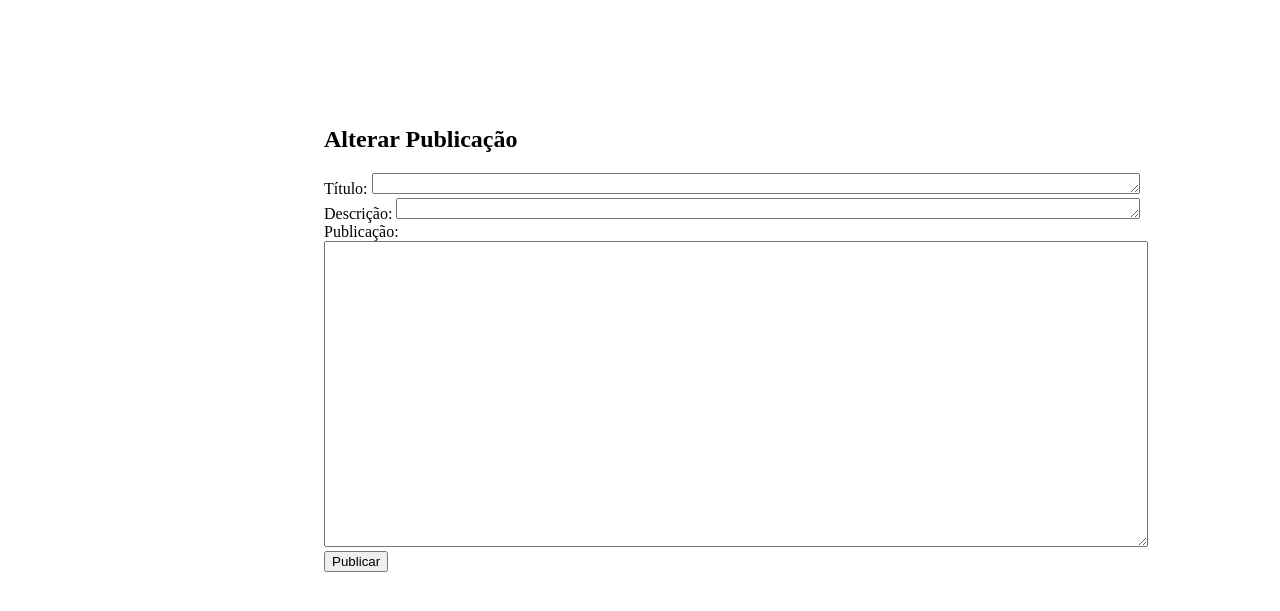
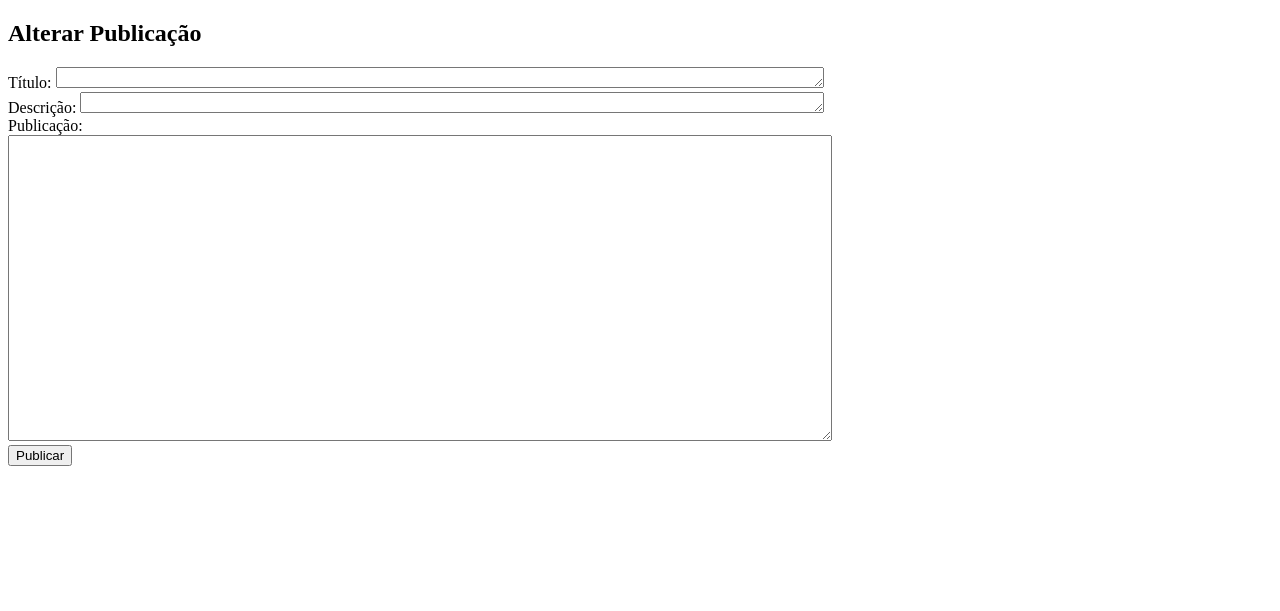
Before and after one commit to AlanLucasSC/ProgWeb-Blog, a PHP site: page /Funcoes/AlterarPost.php?id=1 in a window 1280 px wide. Shown: the top 611 px of the page. Run offline with PHP 8.4, Linux system fonts and the light colour scheme.

Commit message:
Update AlterarPost.php

```diff
--- a/Blog/Funcoes/AlterarPost.php
+++ b/Blog/Funcoes/AlterarPost.php
@@ -44,7 +44,7 @@
 </head>
 <body>
 	<form method="GET" action="Funcoes/AlterarPost.php">
-        	<div style="    margin-left: 25%; margin-top: 10%;">
+        	<div class="alterarPost">
         		<h2 >Alterar Publicação</h2>
         		<div>Título:  <textarea name="titulo" rows="1" cols="93"></textarea> </div>
         		<div>Descrição: <textarea name="descr" rows="1" cols="90"></textarea> </div>
```
